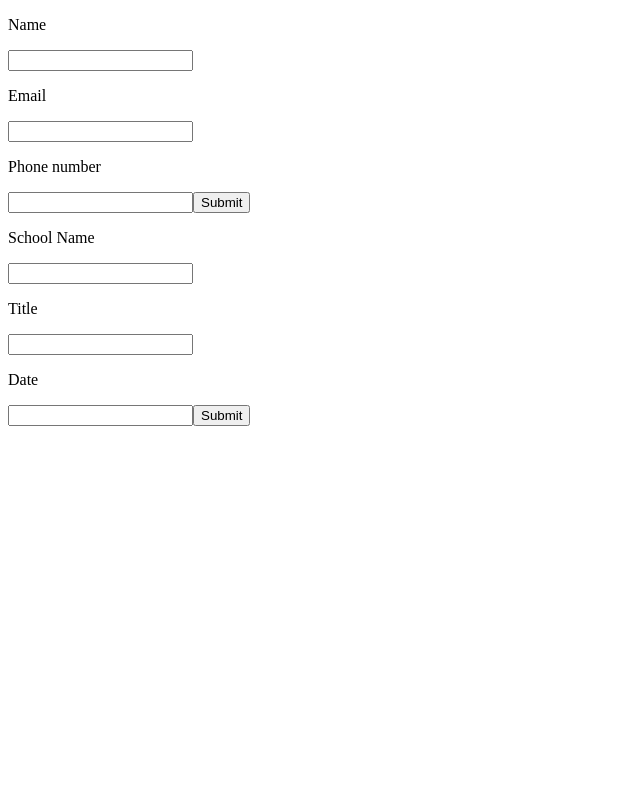
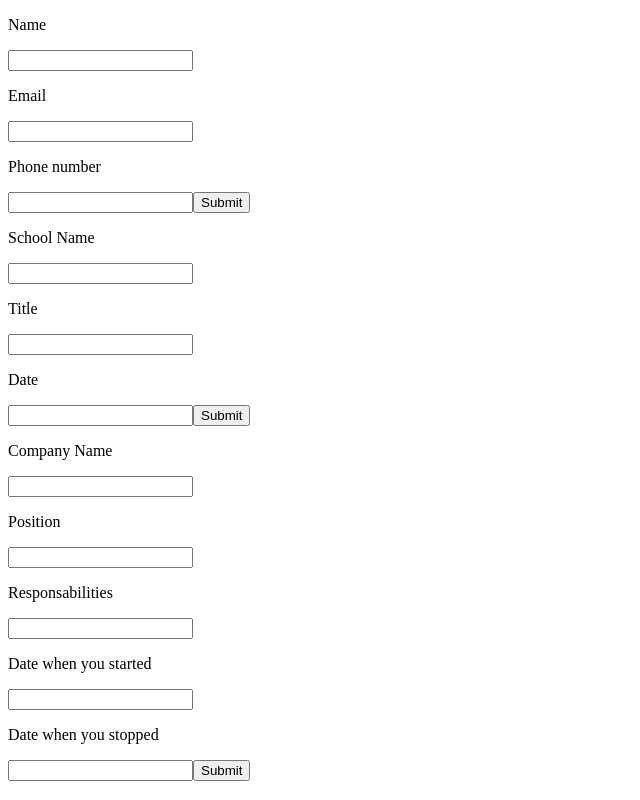
Before and after one commit to Marentxs/cv-application, a React (Vite) app: page / in a window 1280 px wide. Shown: the whole page, without its empty margins (0-640 px from the left). Built offline with nearby package versions, Linux system fonts and the light colour scheme; the HTML template or start-up script is replaced by a standard one.

Commit message:
feat: build experience info edit and save functionality

```diff
--- a/src/App.jsx
+++ b/src/App.jsx
@@ -1,6 +1,7 @@
 import { useState } from "react";
 import General from "./components/general";
 import Education from "./components/education";
+import Experience from "./components/experience";
 
 function App() {
   const [generalInfo, setGeneralInfo] = useState({
@@ -15,7 +16,13 @@ function App() {
     date: "",
   });
 
-  const [experienceList, setExperienceList] = useState(null);
+  const [experienceList, setExperienceList] = useState({
+    companyName: "",
+    position: "",
+    responsabilities: "",
+    startWork: "",
+    stopWork: "",
+  });
 
   const handleSaveGeneral = (newData) => {
     setGeneralInfo(newData);
@@ -32,6 +39,9 @@ function App() {
       <div>
         <Education data={educationList} onSave={handleEducationGeneral} />
       </div>
+      <div>
+        <Experience data={educationList} onSave={handleEducationGeneral} />
+      </div>
     </div>
   );
 }
--- a/src/components/experience.jsx
+++ b/src/components/experience.jsx
@@ -0,0 +1,96 @@
+import { useState } from "react";
+
+//Logic for buttons
+
+function Experience(props) {
+  const [draftInfo, setDraftInfo] = useState(props.data);
+  const [isEditing, setIsEditing] = useState(true);
+
+  //Logic for input places
+
+  const handleChange = (event) => {
+    const { name, value } = event.target;
+
+    setDraftInfo((prevData) => ({
+      ...prevData,
+      [name]: value,
+    }));
+  };
+
+  //Once edit is clicked
+
+  function handleEditClick() {
+    setIsEditing(true);
+    setDraftInfo(props.data);
+  }
+
+  //Once submit is clicked
+
+  function handleSubmitClick() {
+    props.onSave(draftInfo);
+    setIsEditing(false);
+  }
+
+  //Content itself
+
+  let content;
+
+  if (isEditing === true) {
+    content = (
+      <div>
+        <p>Company Name</p>
+        <input
+          name="companyName"
+          value={draftInfo.companyName}
+          onChange={handleChange}
+        />
+
+        <p>Position</p>
+        <input
+          name="position"
+          value={draftInfo.position}
+          onChange={handleChange}
+        />
+
+        <p>Responsabilities</p>
+        <input
+          name="responsabilities"
+          value={draftInfo.responsabilities}
+          onChange={handleChange}
+        />
+
+        <p>Date when you started</p>
+        <input
+          name="startWork"
+          value={draftInfo.startWork}
+          onChange={handleChange}
+        />
+
+        <p>Date when you stopped</p>
+        <input
+          name="stopWork"
+          value={draftInfo.stopWork}
+          onChange={handleChange}
+        />
+
+        <button onClick={handleSubmitClick}>Submit</button>
+      </div>
+    );
+  } else {
+    content = (
+      <div>
+        <p>{props.data.companyName}</p>
+        <p>{props.data.position}</p>
+        <p>{props.data.responsabilities}</p>
+        <p>{props.data.startWork}</p>
+        <p>{props.data.stopWork}</p>
+
+        <button onClick={handleEditClick}>Edit</button>
+      </div>
+    );
+  }
+
+  return <div>{content}</div>;
+}
+
+export default Experience;
```
